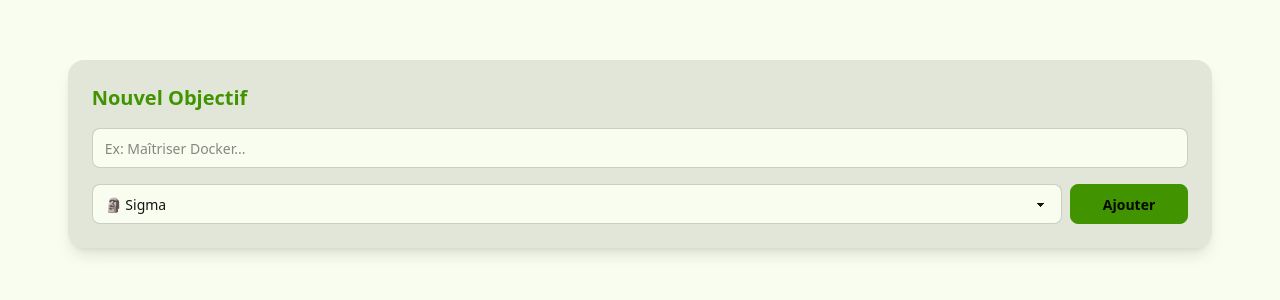
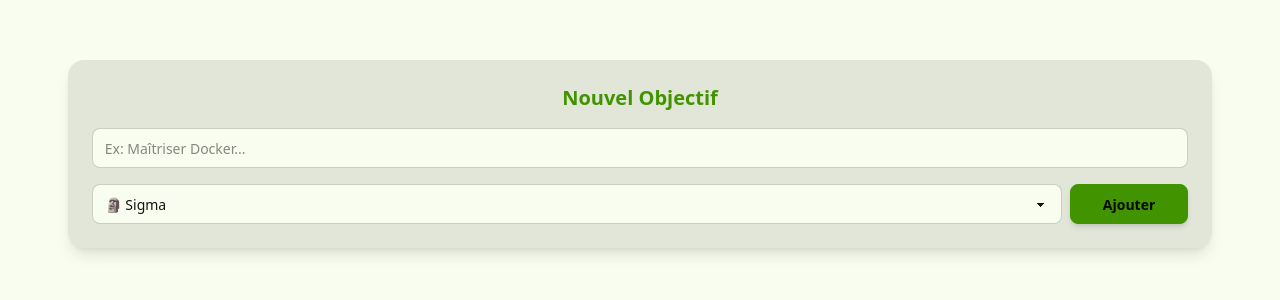
Before and after one commit to printlnRC/My_Daily_Goal_Tracker, a React (Vite) app in the folder My_Daily_Goal_Tracker/app/: page / in a window 1280 px wide. Shown: the top 300 px of the page. Built offline with nearby package versions, Linux system fonts and the light colour scheme.

Commit message:
feat: toast ajout de goal

```diff
--- a/My_Daily_Goal_Tracker/app/package.json
+++ b/My_Daily_Goal_Tracker/app/package.json
@@ -13,7 +13,8 @@
     "@tailwindcss/vite": "^4.1.18",
     "lucide-react": "^0.563.0",
     "react": "^19.2.0",
-    "react-dom": "^19.2.0"
+    "react-dom": "^19.2.0",
+    "sonner": "^2.0.7"
   },
   "devDependencies": {
     "@eslint/js": "^9.39.1",
--- a/My_Daily_Goal_Tracker/app/src/App.tsx
+++ b/My_Daily_Goal_Tracker/app/src/App.tsx
@@ -1,5 +1,6 @@
 import { useState } from "react";
 import GoalForm, { Task } from "./components/GoalForm";
+import { Toaster } from 'sonner';
 
 function App() {
   const [goals, setGoals] = useState<Task[]>([]);
@@ -10,6 +11,8 @@ function App() {
   };
 
   return (
+    <div className="min-h-screen bg-base-100">
+      <Toaster richColors position="top-right" />
       <div className="flex flex-col items-center gap-4 p-5">
         <div className="w-12/13 my-10">
           {/* On appelle le composant et on lui passe la fonction de gestion */}
@@ -25,6 +28,7 @@ function App() {
           </div>
         </div>
       </div>
+    </div>
   );
 }
 
--- a/My_Daily_Goal_Tracker/app/src/components/GoalForm.tsx
+++ b/My_Daily_Goal_Tracker/app/src/components/GoalForm.tsx
@@ -1,6 +1,8 @@
 import { useState } from 'react';
+import { toast } from 'sonner';
 
-export default function GoalForm({ onGoalAdded }: { onGoalAdded: () => void }) {
+// On s'assure que le nom de la prop correspond à celui utilisé dans App.tsx
+export default function GoalForm({ onAddGoal }: { onAddGoal: (newGoal: any) => void }) {
   const [text, setText] = useState('');
   const [priority, setPriority] = useState('Sigma');
 
@@ -9,7 +11,6 @@ export default function GoalForm({ onGoalAdded }: { onGoalAdded: () => void }) {
     if (!text.trim()) return;
 
     try {
-      // Connexion au backend (Port 5000)
       const response = await fetch('http://localhost:5000/api/goals', {
         method: 'POST',
         headers: { 'Content-Type': 'application/json' },
@@ -17,17 +18,25 @@ export default function GoalForm({ onGoalAdded }: { onGoalAdded: () => void }) {
       });
 
       if (response.ok) {
-        setText(''); // On vide l'input
-        onGoalAdded(); // On demande à App.tsx de recharger la liste
+        const newGoal = await response.json(); // On récupère l'objet créé par la base
+
+        // 1. Déclenchement du Toast (succès)
+        toast.success("Objectif ajouté au registre, Sigma ! 🗿");
+
+        setText('');
+        onAddGoal(newGoal); // 2. On passe l'objet complet à App.tsx pour l'affichage
+      } else {
+        toast.error("Le serveur a refusé l'objectif...");
       }
     } catch (error) {
-      console.error("Erreur de connexion au serveur :", error);
+      toast.error("Erreur de connexion : le serveur est-il allumé ?");
+      console.error("Erreur :", error);
     }
   };
 
   return (
     <form onSubmit={handleSubmit} className="bg-base-200 p-6 rounded-2xl shadow-lg flex flex-col gap-4">
-      <h2 className="text-xl font-bold text-primary">Nouvel Objectif</h2>
+      <h2 className="text-xl font-bold text-primary text-center">Nouvel Objectif</h2>
 
       <div className="form-control">
         <input
@@ -50,7 +59,7 @@ export default function GoalForm({ onGoalAdded }: { onGoalAdded: () => void }) {
           <option value="Cool">😎 Cool</option>
         </select>
 
-        <button type="submit" className="btn btn-primary px-8">
+        <button type="submit" className="btn btn-primary px-8 shadow-md">
           Ajouter
         </button>
       </div>
```
Also changed, not shown: 1 other file (tests, documents, lock files or other folders). Lines whose indentation alone changed are shown as unchanged.
